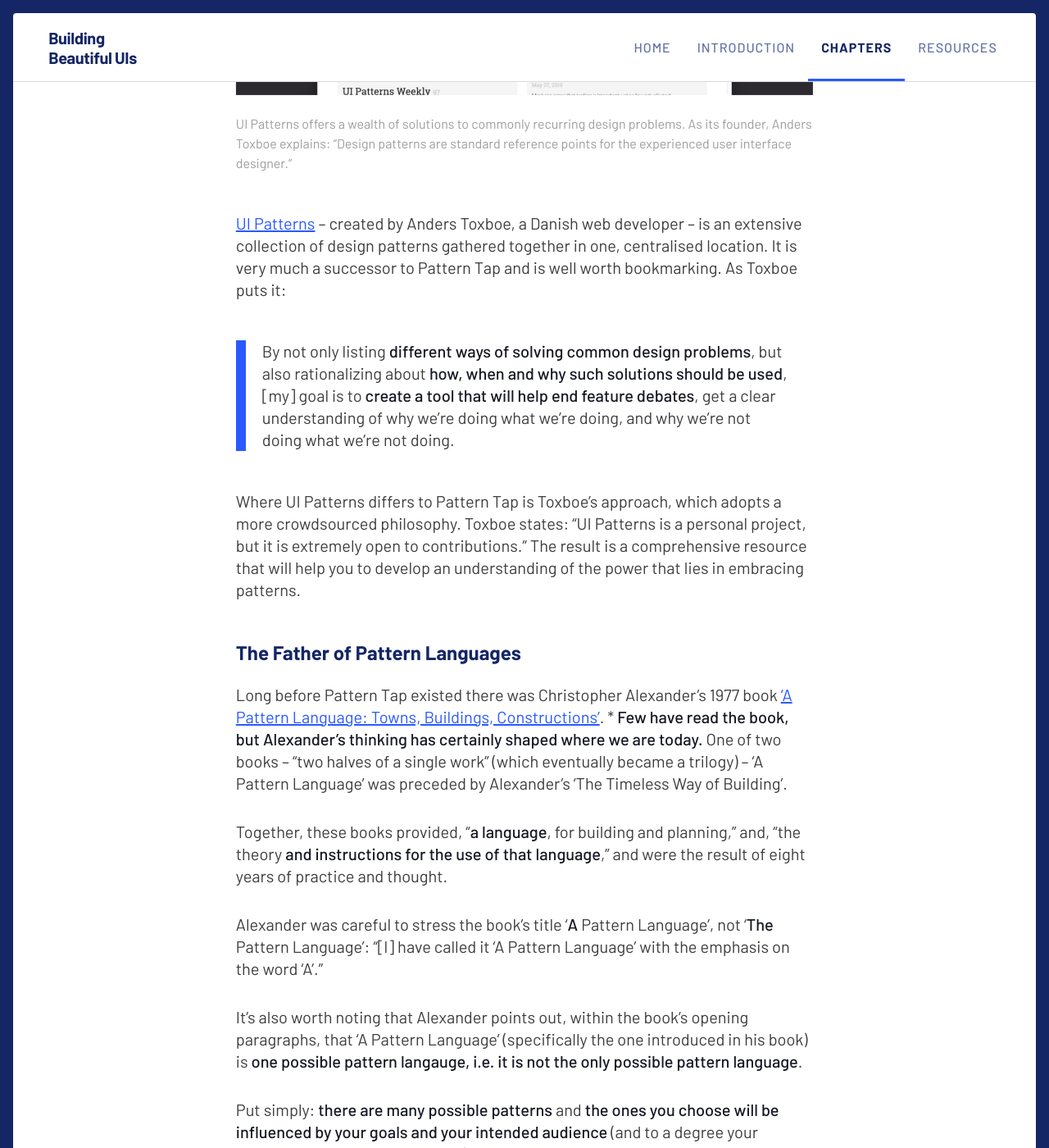
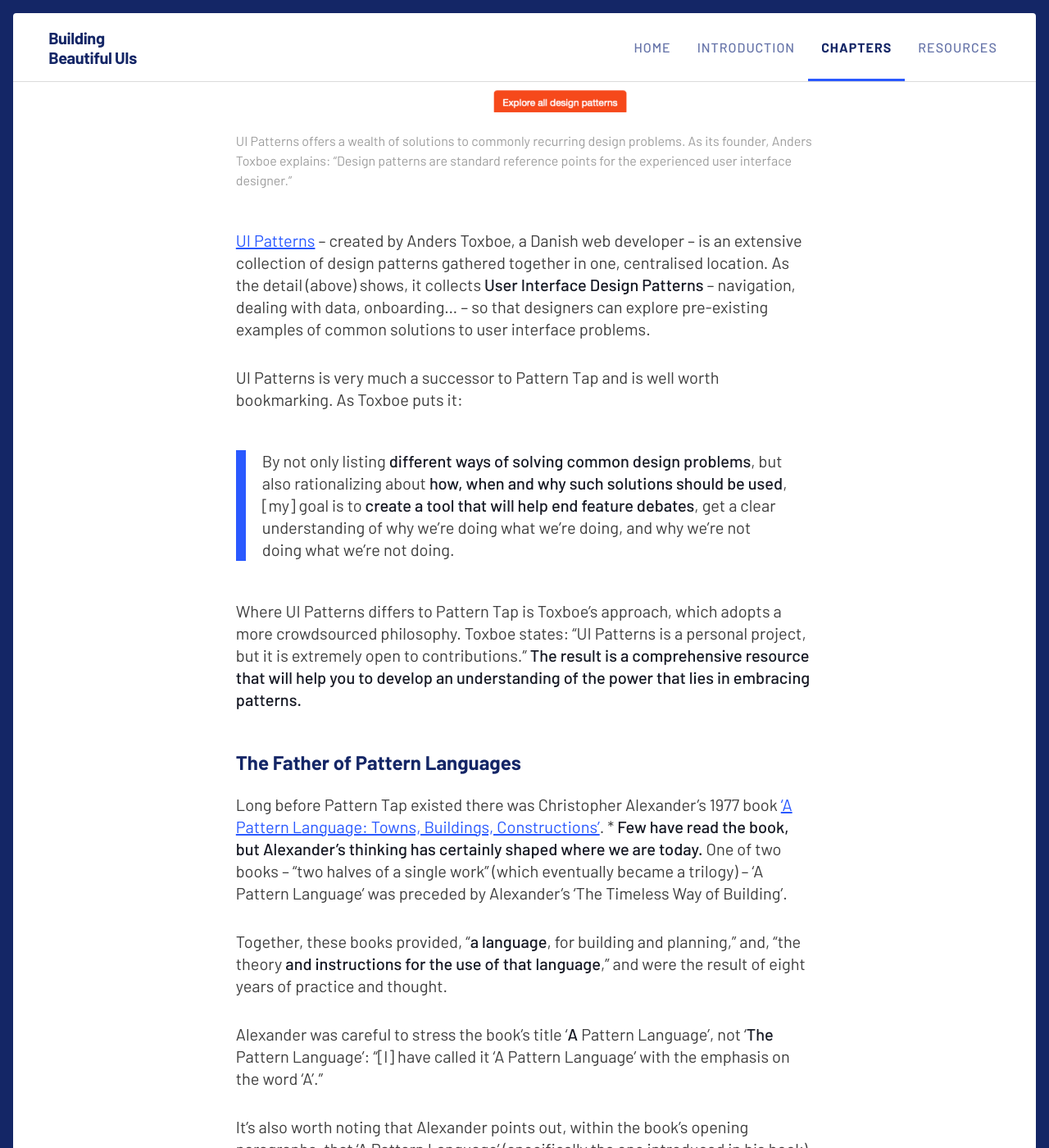
Before and after one commit to buildingbeautifuluis/buildingbeautifuluis.github.io, a Jekyll site: the page built from _preview/03-Information-Architecture.md, in a window 1280 px wide and 1400 px high, scrolled down 6436 px. Shown: the whole window at 82% size. Built offline with Jekyll 4.4.1, drawn with Linux system fonts in a browser that asks for light colours; some of the changed text lies outside the part shown.

Commit message:
C3.1.1 edited.

```diff
--- a/_preview/03-Information-Architecture.md
+++ b/_preview/03-Information-Architecture.md
@@ -73,7 +73,7 @@
 Section 1: A Pattern Language
 -----------------------------
 
-{% include figure.html url="/images/ch3/c3-temp-password-pattern.png" alt="An Example of a UI Pattern" description="By building ‘pattern libraries’ for the patterns we design, we can save time in the design process, by: 1. drawing on tried and tested methods that have been proven to work; and 2. Showing clients examples of the types of patterns we propose to use within projects we’re about to start." %}
+{% include figure.html url="/images/ch3/c3-s1-pattern-tap-collections.png" alt="Pattern Tap > Collections (2008)" description="By drawing upon ‘pattern libraries’ – like Pattern Tap (2008) – for the patterns we need to design, we can save time in the design process by: 1. Drawing on tried and tested methods that have been proven to work; and 2. showing clients examples of the types of patterns we propose to use before we spend time building them." %}
 
 
 In Chapter 2 I introduced the idea of Design Systems. In this chapter I’d like to introduce **the idea of patterns and ‘pattern languages’** as I begin to explore the ‘Components → **Patterns → Pages…**’ part of the interface equation.
@@ -85,12 +85,12 @@
 Pattern languages, as they relate to user interface design, were popularised by Pattern Tap, an influential website established in 2008 by the prodigiously talented Matthew Smith, **which popularised the thinking behind pattern langauges and design patterns**. Sadly, Pattern Tap is no more, lost – as so many websites are – to the ravages of expired credit cards and lapsed domain names. You can, however, explore it via the [Wayback Machine](https://web.archive.org/web/20081102075428/http://patterntap.com/collections/).
 
 
-{% include figure.html url="/images/ch3/c3-temp-pattern-tap-collections.png" alt="Pattern Tap" description="Pattern Tap saved you re-inventing the user interface wheel by gathering a wealth of design patterns that designers could learn from and draw inspiration from." %}
+{% include figure.html url="/images/ch3/c3-s1-pattern-tap-collections-footers.png" alt="Pattern Tap > Collections > Footers (2008)" description="Pattern Tap saved you re-inventing the user interface wheel by gathering a wealth of design patterns that designers could learn from and draw inspiration from, in this case an example of a footer pattern from Shaun Inman’s Mint website." %}
 
 
 **Pattern Tap collected examples of user interface design patterns**, largely as applied to the web. As Smith put it:
 
-> Imagine one place where you can **drink deeply of great design patterns**. Imagine there’s no more war. There’s no more dissent. You don’t have to sludge through design after design for **the best pattern inspiration** anymore.
+> Imagine one place where you can **drink deeply of great design patterns**. Imagine you don’t have to sludge through design after design for **the best pattern inspiration** anymore.
 
 The site allowed you to browse an extensive series of collections – all carefully curated by Smith – to **find design patterns that solved a particular problem you were dealing with**. It’s collections, amongst many others, included:
 
@@ -104,19 +104,21 @@
 
 > Pattern Tap is here to satisfy and encourage the inspiration needs of my interface design peers. We aspire to be the one stop pattern shop for your next inspiration need.
 
-As with my note of caution about the use of Dribbble in Chapter 2, the intention of **Pattern Tap wasn’t to provide designs to raid for aesthetics**, it was to provide **different ways of tackling a design problem – using patterns – that designers could learn principles from**.
+As with my note of caution about the use of Dribbble in Chapter 2, the intention of **Pattern Tap wasn’t to provide designs to raid for aesthetics**, it was to provide **different ways of tackling a design problem – using pre-existing patterns – that designers could learn from**.
 
 In essence, Pattern Tap was focused more on design principles – methods and approaches – and less on surface-level, aesthetic inspiration. Pattern Tap may have disappeared into the great big website graveyard in the sky, but other pattern libraries have surfaced to take its place.
 
 
-{% include figure.html url="/images/ch3/c3-temp-ui-patterns.png" alt="UI Patterns" description="UI Patterns offers a wealth of solutions to commonly recurring design problems. As its founder, Anders Toxboe explains: “Design patterns are standard reference points for the experienced user interface designer.”" %}
+{% include figure.html url="/images/ch3/c3-s1-ui-patterns-detail.png" alt="UI Patterns (Detail)" description="UI Patterns offers a wealth of solutions to commonly recurring design problems. As its founder, Anders Toxboe explains: “Design patterns are standard reference points for the experienced user interface designer.”" %}
 
 
-[UI Patterns](http://ui-patterns.com) – created by Anders Toxboe, a Danish web developer – is an extensive collection of design patterns gathered together in one, centralised location. It is very much a successor to Pattern Tap and is well worth bookmarking. As Toxboe puts it:
+[UI Patterns](http://ui-patterns.com) – created by Anders Toxboe, a Danish web developer – is an extensive collection of design patterns gathered together in one, centralised location. As the detail (above) shows, it collects **User Interface Design Patterns** – navigation, dealing with data, onboarding… – so that designers can explore pre-existing examples of common solutions to user interface problems.
+
+UI Patterns is very much a successor to Pattern Tap and is well worth bookmarking. As Toxboe puts it:
 
 > By not only listing **different ways of solving common design problems**, but also rationalizing about **how, when and why such solutions should be used**, [my] goal is to **create a tool that will help end feature debates**, get a clear understanding of why we’re doing what we’re doing, and why we’re not doing what we’re not doing.
 
-Where UI Patterns differs to Pattern Tap is Toxboe’s approach, which adopts a more crowdsourced philosophy. Toxboe states: “UI Patterns is a personal project, but it is extremely open to contributions.” The result is a comprehensive resource that will help you to develop an understanding of the power that lies in embracing patterns.
+Where UI Patterns differs to Pattern Tap is Toxboe’s approach, which adopts a more crowdsourced philosophy. Toxboe states: “UI Patterns is a personal project, but it is extremely open to contributions.” **The result is a comprehensive resource that will help you to develop an understanding of the power that lies in embracing patterns.**
 
 
 
```
Also changed, not shown: images/ch3/c3-s1-pattern-tap-collections-footers.png (added), images/ch3/c3-s1-pattern-tap-collections.png (added), images/ch3/c3-s1-ui-patterns-detail.png (added), images/ch3/c3-temp-pattern-tap-collections.png (deleted), images/ch3/c3-temp-ui-patterns.png (deleted).
